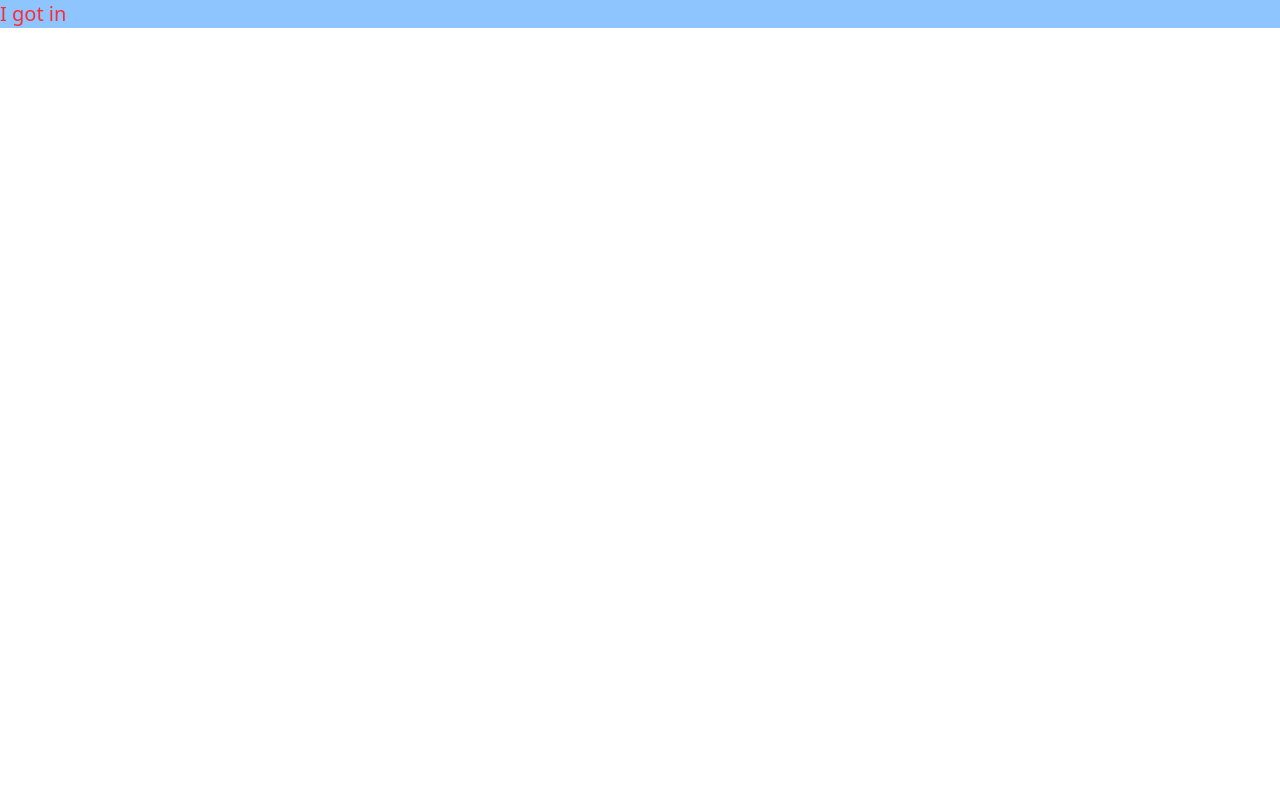
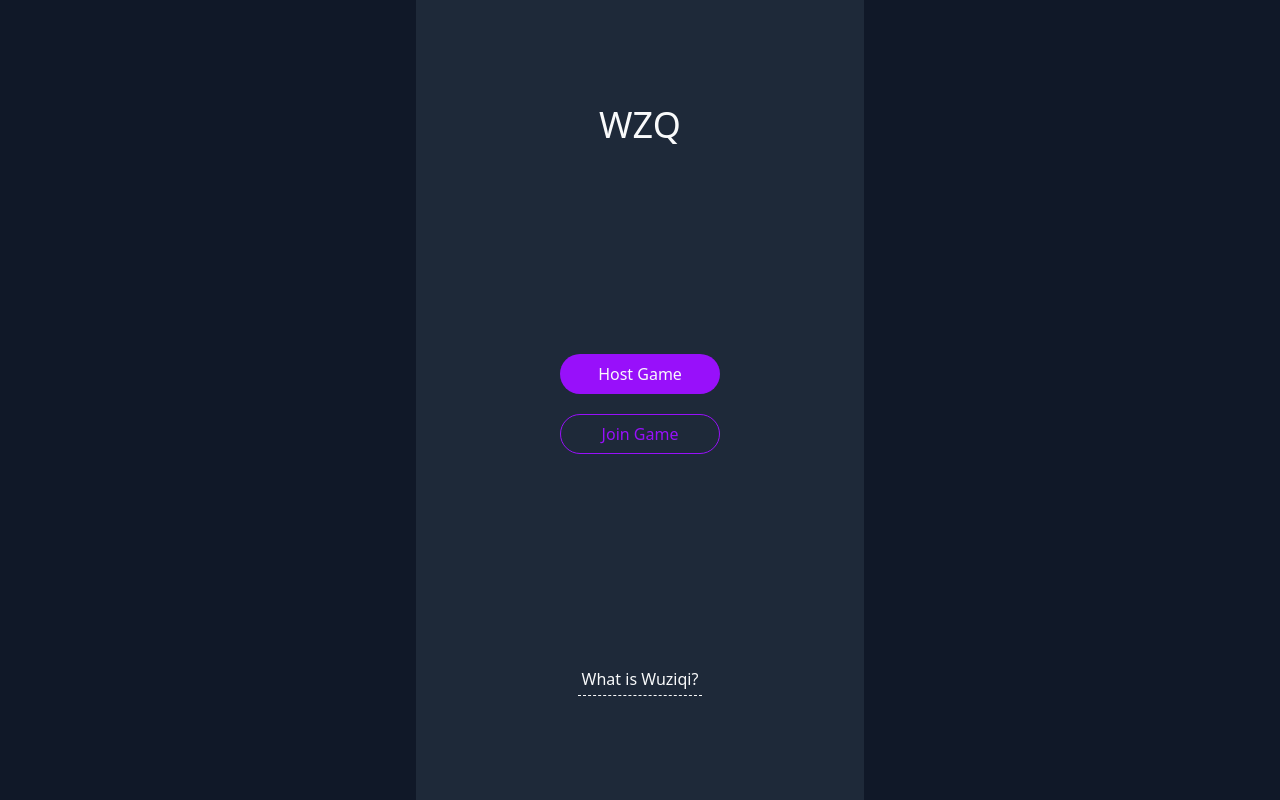
Before and after one commit to gdebojyoti/wzq, a Next.js app: page / in a window 1280 px wide. Built offline with nearby package versions, Linux system fonts and the light colour scheme.

Commit message:
Landing screen. Button component.

```diff
--- /dev/null
+++ b/app/components/Button.tsx
@@ -0,0 +1,22 @@
+const Button = ({ children, type, className: overrideClassName = '' }) => {
+  let className = 'w-40 h-10 rounded-full ' + overrideClassName
+
+  switch (type) {
+    case 'primary': {
+      className += ' bg-purple-600'
+      break
+    }
+    case 'secondary': {
+      className += ' text-purple-600 border border-purple-600'
+      break
+    }
+  }
+
+  return (
+    <button className={className}>
+      {children}
+    </button>
+  )
+}
+
+export default Button
--- /dev/null
+++ b/app/components/screens/Landing.tsx
@@ -0,0 +1,18 @@
+import Button from "../Button"
+
+const Landing = () => {
+  return (
+    <div className="h-full flex flex-col justify-around items-center">
+      <h1 className="text-4xl">WZQ</h1>
+
+      <div className="flex flex-col items-center">
+        <Button type='primary'>Host Game</Button>
+        <Button type='secondary' className="mt-5">Join Game</Button>
+      </div>
+
+      <div className="p-1 border-b border-dashed">What is Wuziqi?</div>
+    </div>
+  )
+}
+
+export default Landing
--- a/app/page.tsx
+++ b/app/page.tsx
@@ -1,9 +1,17 @@
 import React from 'react'
 
+import Landing from './components/screens/Landing'
+
 const Page = () => {
-  return <h1 className='text-red-500 bg-blue-300 text-xl text-green-300 '>
-    I got in
-  </h1>
+  const screen = 'LANDING'
+
+  let ScreenComponent = Landing
+
+  return <main className='h-screen bg-gray-900 text-gray-50'>
+    <div className='w-full max-w-md h-full mx-auto bg-gray-800'>
+      <ScreenComponent />
+    </div>
+  </main>
 }
 
 export default Page
```
